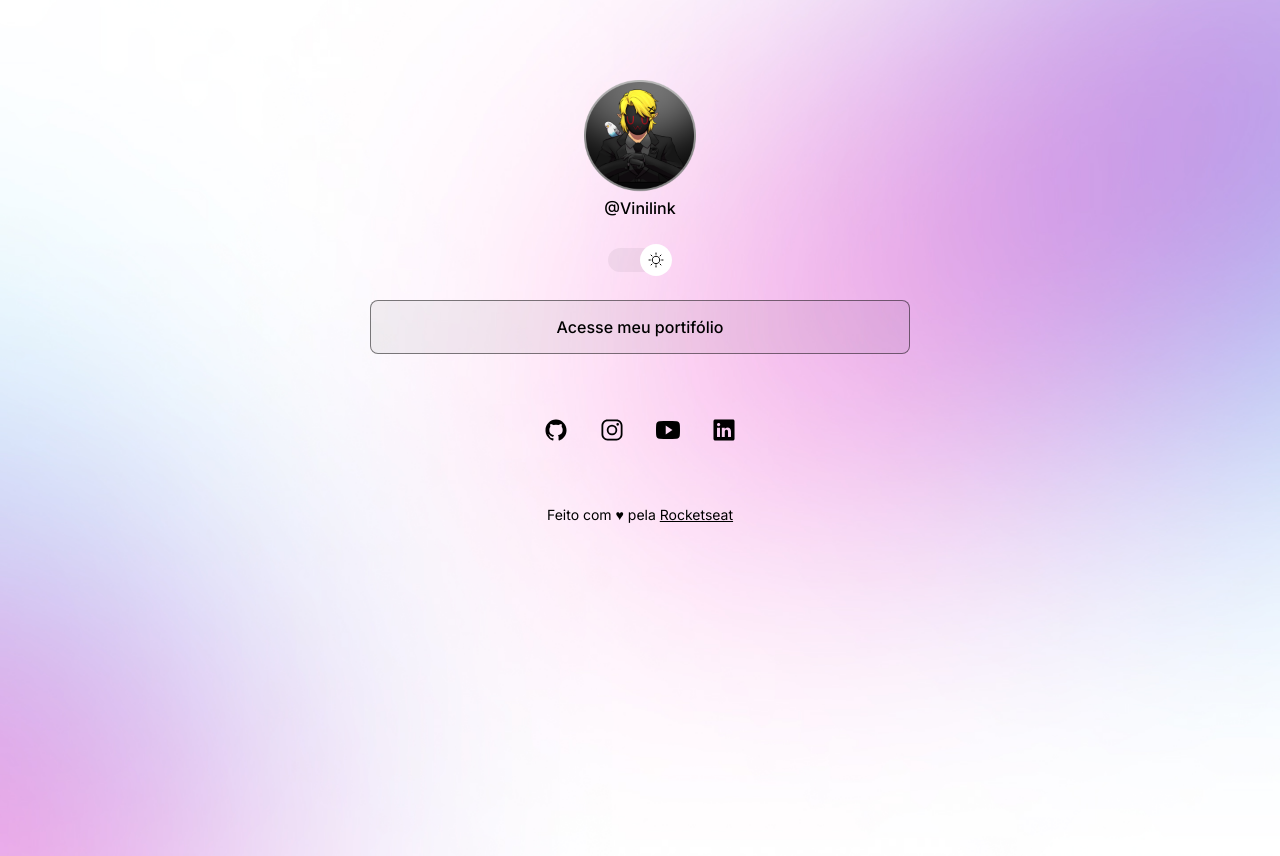
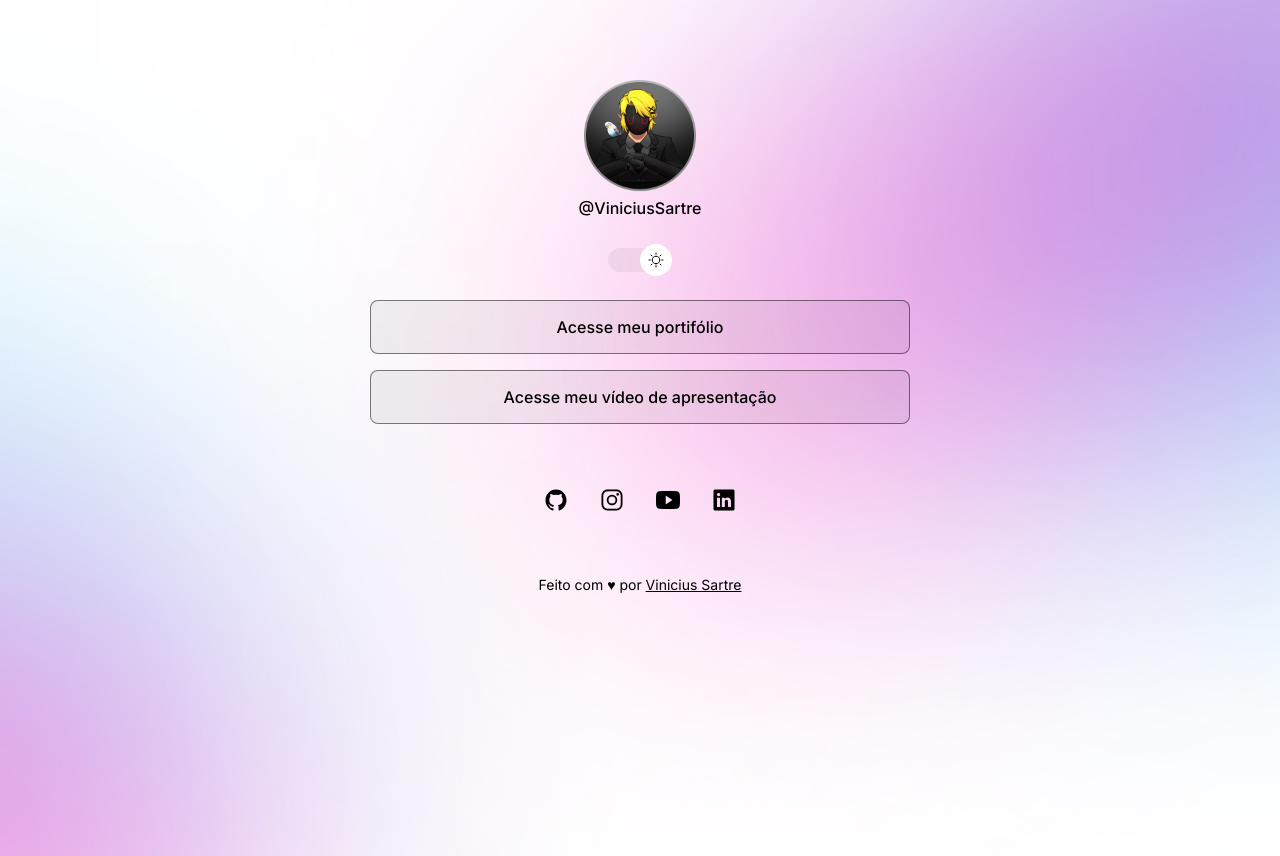
Before and after one commit to ViniciusSartre/DevLinks, a plain HTML site: page index.html in a window 1280 px wide. Drawn offline with nearby package versions, Linux system fonts and the light colour scheme.

Commit message:
adicionando video

```diff
--- a/index.html
+++ b/index.html
@@ -13,7 +13,7 @@
     <div id="container">
         <div id="profile">
             <img src="./assets/Avatar.png">
-            <p>@Vinilink</p>
+            <p>@ViniciusSartre</p>
         </div>
         <div id="switch" onclick="toggleMode()">
             <button></button>
@@ -24,7 +24,10 @@
                 <a href="#"></a>
             </li> -->
             <li>
-                <a href="https://github.com/ViniciusSartre" target="_blank">Acesse meu portifólio</a>
+                <a href="repositorio.html" target="_blank">Acesse meu portifólio</a>
+            </li>
+            <li>
+                <a href="https://youtu.be/MeIM-bo-drA?si=EGKUPWN5jv-yX7J8" target="_blank">Acesse meu vídeo de apresentação</a>
             </li>
         </ul>
             <div id="social-links">
@@ -42,7 +45,7 @@
                 </a>
             </div>
 
-            <footer>Feito com ♥ pela <a href="https://rocketseat.com.br/" target="_blank">Rocketseat</a>
+            <footer>Feito com ♥ por <a href="https://github.com/ViniciusSartre" target="_blank">Vinicius Sartre</a>
             </footer>
     </div>
 
```
